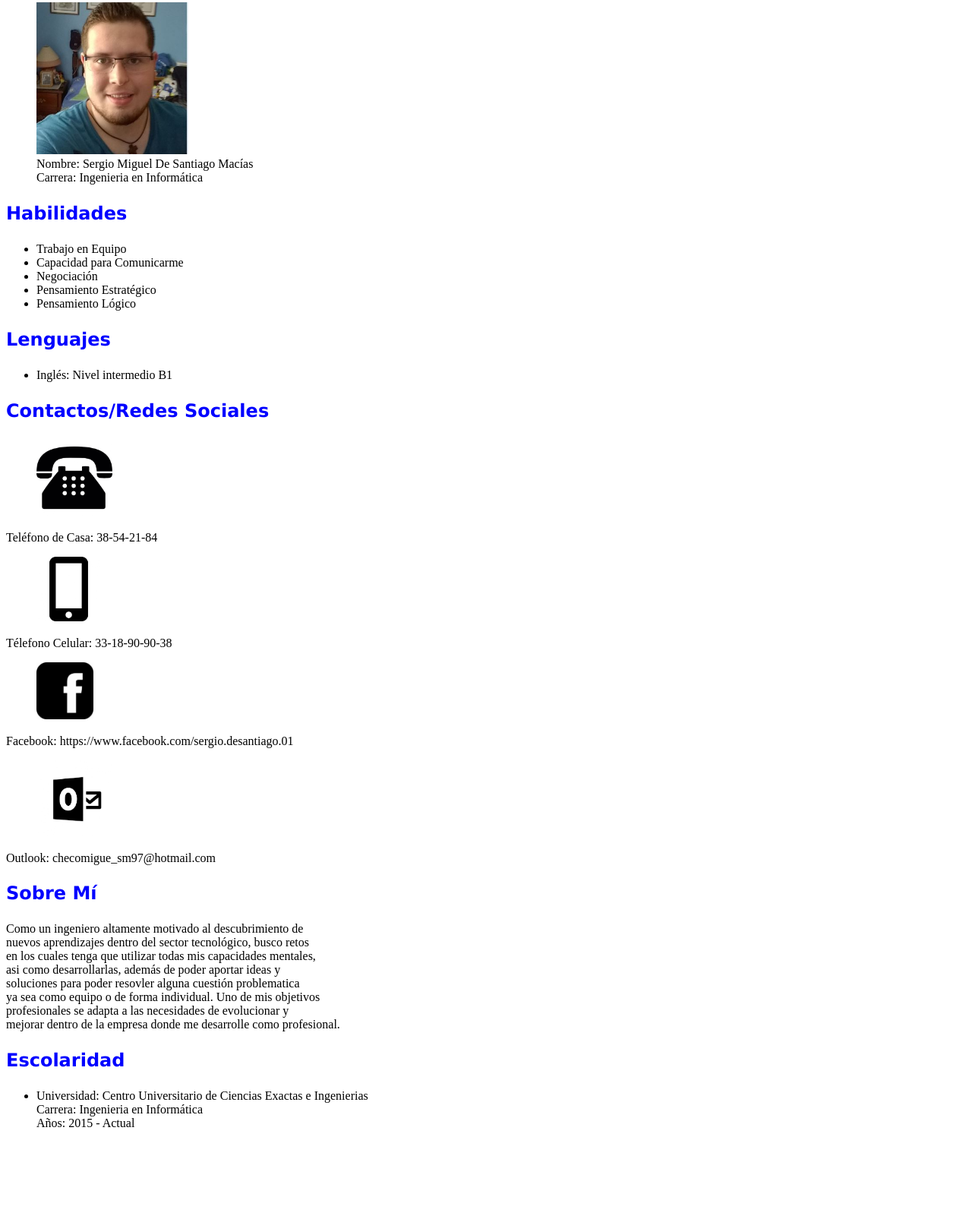
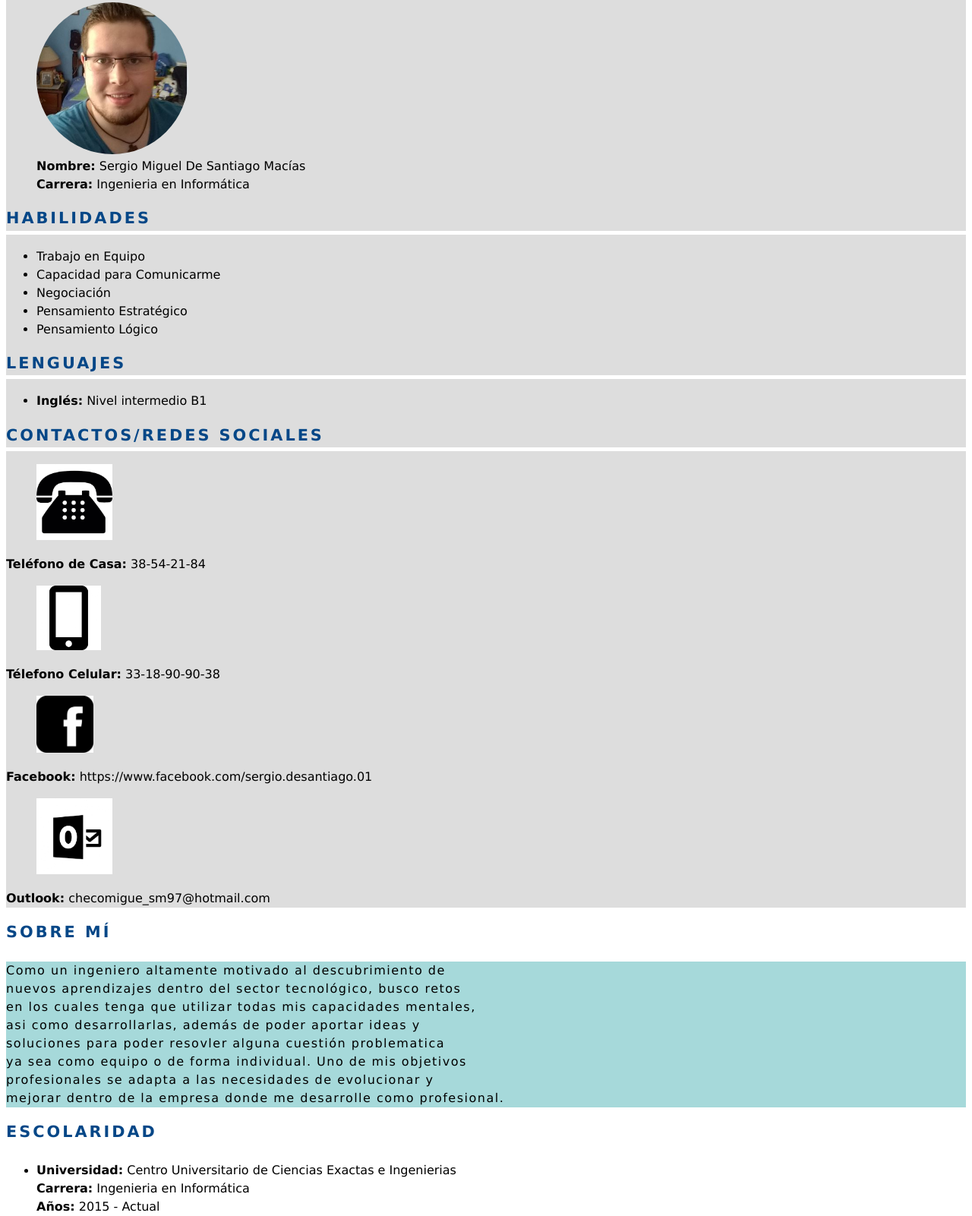
Before and after one commit to checochago/my-CV, a plain HTML site: page index.html in a window 1280 px wide. Shown: the part 98-1699 px from the top of the page at 76% size. Before the commit the page ends 1602 px from the top, so only its background shows below. Drawn offline with Linux system fonts and the light colour scheme.

Commit message:
Estilo Básico del  CV

```diff
--- a/estilo/style.css
+++ b/estilo/style.css
@@ -1,8 +1,29 @@
+aside{
+  background-color: #DDDDDD;
+}
+
+#perfil-foto img{
+  border-radius: 50%;
+}
+
 h2{
-  font: 1.5em/1.5 Verdana, Helvetica, sans-serif;
-  color: blue;
+  border-bottom: 5px solid white;
+  text-transform: uppercase;
+  font: 1.3em/1.5 Verdana, Helvetica, sans-serif;
+  color: #054787;
+  letter-spacing: 3px;
 }
 
 h1{
   font: 2em/1.5 Verdana, Helvetica, sans-serif;
+
 }
+
+.general{
+  font: 1em/1.5 Verdana, Helvetica;
+}
+
+p{
+  background-color: #A6D9DA;
+  letter-spacing: 1.5px;
+}
--- a/index.html
+++ b/index.html
@@ -10,19 +10,19 @@
   <body>
     <aside>
       <h1 ALIGN="left">CV</h1>
-      <figure>
+      <figure id="perfil-foto">
         <img
         src="img/Perfil.jpg"
         alt="Sergio De Santiago Perfil"
         width="200"
         height="200"
         />
-        <figcaption>Nombre: Sergio Miguel De Santiago Macías</figcaption>
-        <figcaption>Carrera: Ingenieria en Informática</figcaption>
+        <figcaption class="general"><strong>Nombre:</strong> Sergio Miguel De Santiago Macías</figcaption>
+        <figcaption class="general"><strong>Carrera:</strong> Ingenieria en Informática</figcaption>
       </figure>
       <section>
         <h2><strong>Habilidades</strong></h2>
-        <ul>
+        <ul class="general" >
           <li>Trabajo en Equipo</li>
           <li>Capacidad para Comunicarme</li>
           <li>Negociación</li>
@@ -32,8 +32,8 @@
       </section>
       <section>
         <h2><strong>Lenguajes</strong></h2>
-        <ul>
-          <li>Inglés: Nivel intermedio B1 </li>
+        <ul class="general">
+          <li><strong>Inglés:</strong> Nivel intermedio B1 </li>
         </ul>
       </section>
       <section>
@@ -46,7 +46,7 @@
             width="100"
             height="100">
           </figure>
-          <span>Teléfono de Casa: 38-54-21-84</span>
+          <span class="general"><strong>Teléfono de Casa:</strong> 38-54-21-84</span>
         </article>
         <article>
           <figure>
@@ -56,7 +56,7 @@
             width="85"
             height="85">
           </figure>
-          <span>Télefono Celular: 33-18-90-90-38</span>
+          <span class="general"><strong>Télefono Celular:</strong> 33-18-90-90-38</span>
         </article>
         <article>
           <figure>
@@ -66,7 +66,7 @@
             width="75"
             height="75">
           </figure>
-          <span>Facebook: https://www.facebook.com/sergio.desantiago.01</span>
+          <span class="general"><strong>Facebook:</strong> https://www.facebook.com/sergio.desantiago.01</span>
         </article>
         <article>
           <figure>
@@ -76,7 +76,7 @@
             width="100"
             height="100">
           </figure>
-          <span>Outlook: checomigue_sm97@hotmail.com</span>
+          <span class="general"><strong>Outlook:</strong> checomigue_sm97@hotmail.com</span>
         </article>
       </section>
     </aside>
@@ -84,7 +84,7 @@
     <main>
       <section>
         <h2><strong>Sobre Mí</strong></h2>
-        <p ALIGN="left">
+        <p ALIGN="left" class="general">
           Como un ingeniero altamente motivado al descubrimiento de <br>
           nuevos aprendizajes dentro del sector tecnológico, busco retos <br>
           en los cuales tenga que utilizar todas mis capacidades mentales, <br>
@@ -99,9 +99,9 @@
         <h2><strong>Escolaridad</strong></h2>
         <ul>
           <li>
-            <span>Universidad: Centro Universitario de Ciencias Exactas e Ingenierias </span> <br>
-            <span>Carrera: Ingenieria en Informática </span> <br>
-            <span>Años: 2015 - Actual </span>
+            <span class="general"><strong>Universidad:</strong> Centro Universitario de Ciencias Exactas e Ingenierias </span> <br>
+            <span class="general"><strong>Carrera:</strong> Ingenieria en Informática </span> <br>
+            <span class="general"><strong>Años:</strong> 2015 - Actual </span>
           </li>
         </ul>
       </section>
```
